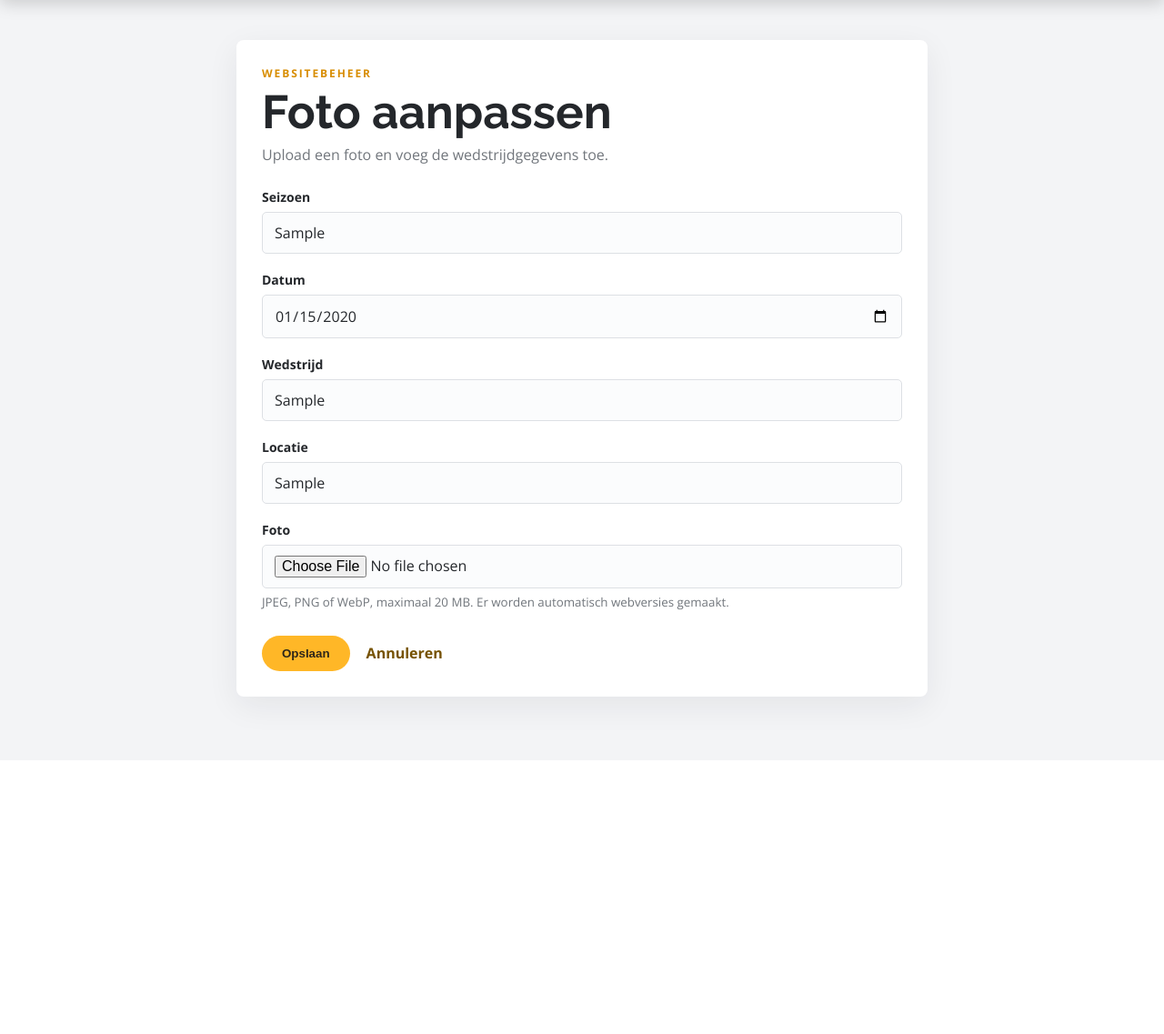
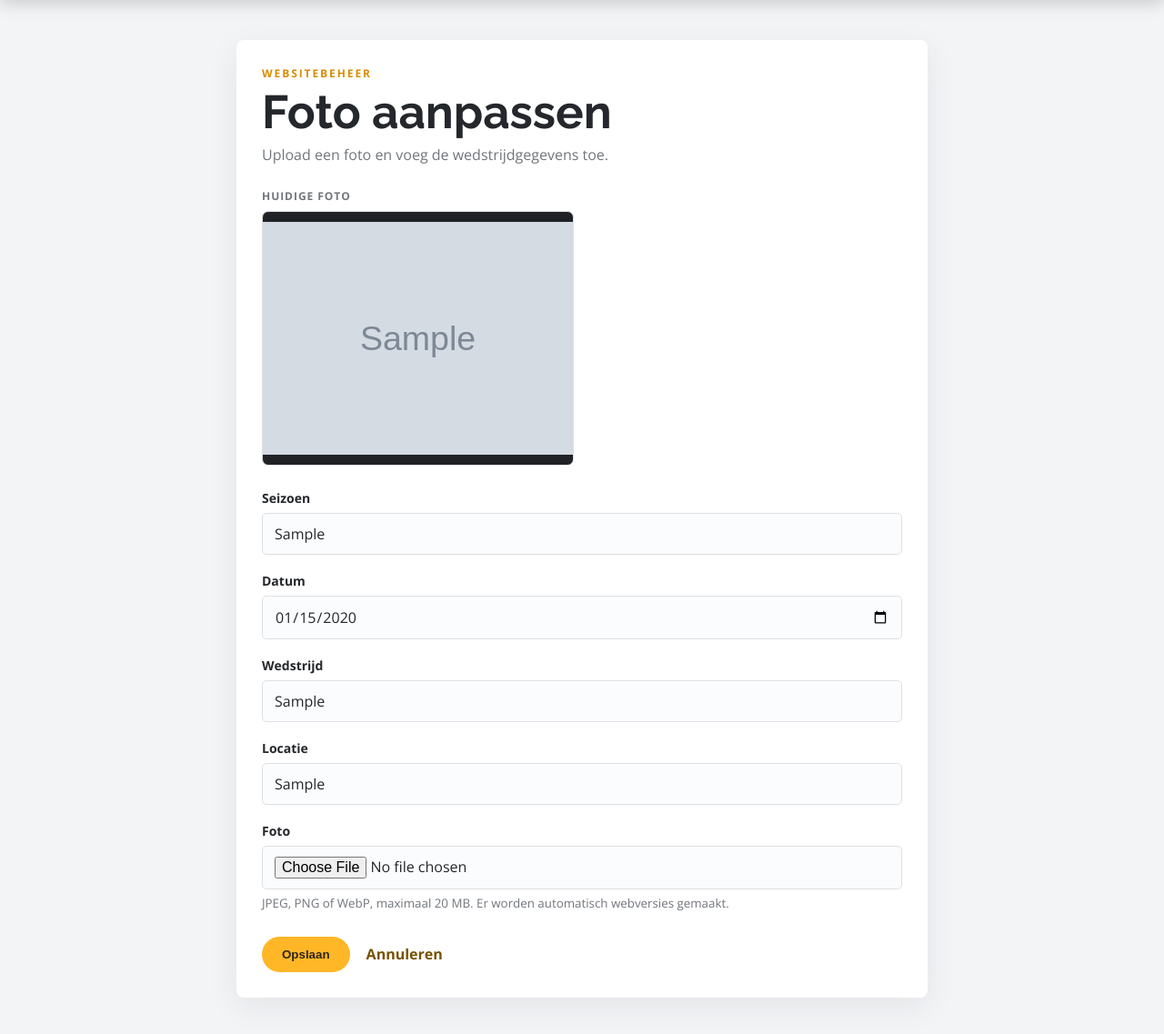
Before and after one commit to d1rksm33ts/yanoa_racing, a Django app: page /beheer/fotos/1/ in a window 1280 px wide. Shown: the part 83-1220 px from the top of the page at 91% size. Before the commit the page ends 886 px from the top, so only its background shows below. Run offline with Django 5.2, Linux system fonts and the light colour scheme; a user stored in the database is signed in; tables that the repository leaves empty hold one stand-in row (values such as "Sample post"); grey boxes marked "Sample" are stand-in pictures; parts of the project's set-up code (start-up, migrations or seed data) failed here and were passed over; some libraries are stand-ins or nearby versions.

Commit message:
Preview replacement photos side by side

```diff
--- /dev/null
+++ b/server/www/static/yanoa_racing/assets/css/management-photo.css
@@ -0,0 +1,51 @@
+.photo-comparison {
+  display: grid;
+  grid-template-columns: repeat(2, minmax(0, 1fr));
+  gap: 18px;
+  margin: 6px 0 26px;
+}
+
+.photo-comparison figure {
+  min-width: 0;
+  margin: 0;
+}
+
+.photo-comparison figcaption {
+  margin-bottom: 8px;
+  color: var(--muted);
+  font-size: 12px;
+  font-weight: 700;
+  letter-spacing: .08em;
+  text-transform: uppercase;
+}
+
+.photo-frame {
+  display: grid;
+  place-items: center;
+  overflow: hidden;
+  height: 280px;
+  border: 1px solid var(--line);
+  border-radius: 7px;
+  background: #202226;
+}
+
+.photo-frame img {
+  display: block;
+  width: 100%;
+  height: 100%;
+  object-fit: contain;
+}
+
+.new-photo-preview[hidden] {
+  display: none;
+}
+
+@media (max-width: 640px) {
+  .photo-comparison {
+    grid-template-columns: 1fr;
+  }
+
+  .photo-frame {
+    height: 240px;
+  }
+}
--- /dev/null
+++ b/server/www/static/yanoa_racing/assets/js/management.js
@@ -0,0 +1,23 @@
+(() => {
+  const comparison = document.querySelector('[data-photo-comparison]');
+  const input = document.querySelector('#id_photo');
+  const preview = document.querySelector('[data-new-photo-preview]');
+  const previewImage = document.querySelector('[data-new-photo-image]');
+  if (!comparison || !input || !preview || !previewImage) return;
+
+  let previewUrl;
+  input.addEventListener('change', () => {
+    if (previewUrl) URL.revokeObjectURL(previewUrl);
+    const file = input.files && input.files[0];
+    if (!file) {
+      preview.hidden = true;
+      previewImage.removeAttribute('src');
+      previewUrl = undefined;
+      return;
+    }
+    previewUrl = URL.createObjectURL(file);
+    previewImage.src = previewUrl;
+    preview.hidden = false;
+    comparison.classList.add('has-new-photo');
+  });
+})();
--- a/server/www/templates/management/base.html
+++ b/server/www/templates/management/base.html
@@ -8,6 +8,7 @@
   <link rel="icon" href="{% static 'yanoa_racing/assets/img/favicon.png' %}">
   <link href="https://fonts.googleapis.com/css?family=Open+Sans:300,400,600,700|Raleway:500,600,700|Satisfy" rel="stylesheet">
   <link rel="stylesheet" href="{% static 'yanoa_racing/assets/css/management.css' %}">
+  <link rel="stylesheet" href="{% static 'yanoa_racing/assets/css/management-photo.css' %}">
 </head>
 <body>
   <header class="manage-header">
@@ -21,5 +22,6 @@
     {% if messages %}<div class="messages">{% for message in messages %}<div class="alert" role="status">{{ message }}</div>{% endfor %}</div>{% endif %}
     {% block content %}{% endblock %}
   </main>
+  <script src="{% static 'yanoa_racing/assets/js/management.js' %}"></script>
 </body>
 </html>
--- a/server/www/templates/management/form.html
+++ b/server/www/templates/management/form.html
@@ -5,6 +5,12 @@
     <p class="eyebrow">Websitebeheer</p>
     <h1>{{ title }}</h1>
     <p>{{ description }}</p>
+    {% if form.photo %}
+    <div class="photo-comparison" data-photo-comparison>
+      {% if form.instance.pk %}<figure><figcaption>Huidige foto</figcaption><div class="photo-frame"><img src="{{ form.instance.display_url }}" alt="Huidige foto"></div></figure>{% endif %}
+      <figure class="new-photo-preview" data-new-photo-preview hidden><figcaption>Nieuwe foto</figcaption><div class="photo-frame"><img data-new-photo-image alt="Voorbeeld van de nieuwe foto"></div></figure>
+    </div>
+    {% endif %}
     {{ form.non_field_errors }}
     <form method="post" enctype="multipart/form-data" class="manage-form">{% csrf_token %}
       {% for field in form %}<div class="form-field{% if field.field.widget.input_type == 'checkbox' %} checkbox-field{% endif %}">{% if field.field.widget.input_type == 'checkbox' %}{{ field }} <label for="{{ field.id_for_label }}">{{ field.label }}</label>{% else %}<label for="{{ field.id_for_label }}">{{ field.label }}</label>{{ field }}{% endif %}{% if field.help_text %}<small>{{ field.help_text }}</small>{% endif %}{% if field.errors %}<div class="field-error">{{ field.errors|striptags }}</div>{% endif %}</div>{% endfor %}
```
Also changed, not shown: server/www/tests.py (+11 -0 lines).
